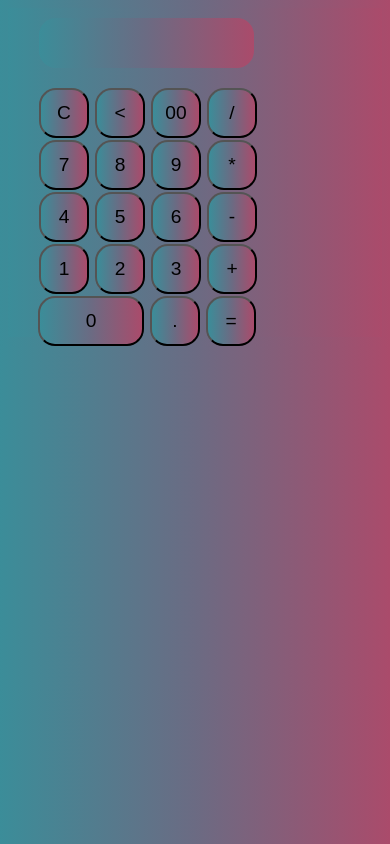
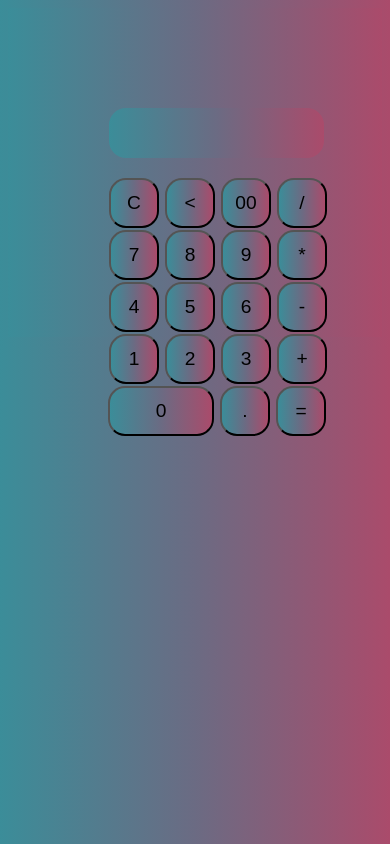
Before and after one commit to saiteja2048/MyCalculator, a plain HTML site: page index.html in a window 390 px wide. Drawn offline with Linux system fonts and the light colour scheme.

Commit message:
Update style.css

```diff
--- a/style.css
+++ b/style.css
@@ -45,16 +45,16 @@
 
 @media (max-width:800px) {
     .but {
-        top: 10px;
-        left: 30px;
+        top: 100px;
+        left: 100px;
     }
     .zero {
-        top: 10px;
-        left: 30px;
+        top: 100px;
+        left: 100px;
     }
     #display {
-        top: 10px;
-        left: 30px;
+        top: 100px;
+        left: 100px;
     }
 }
 
```
